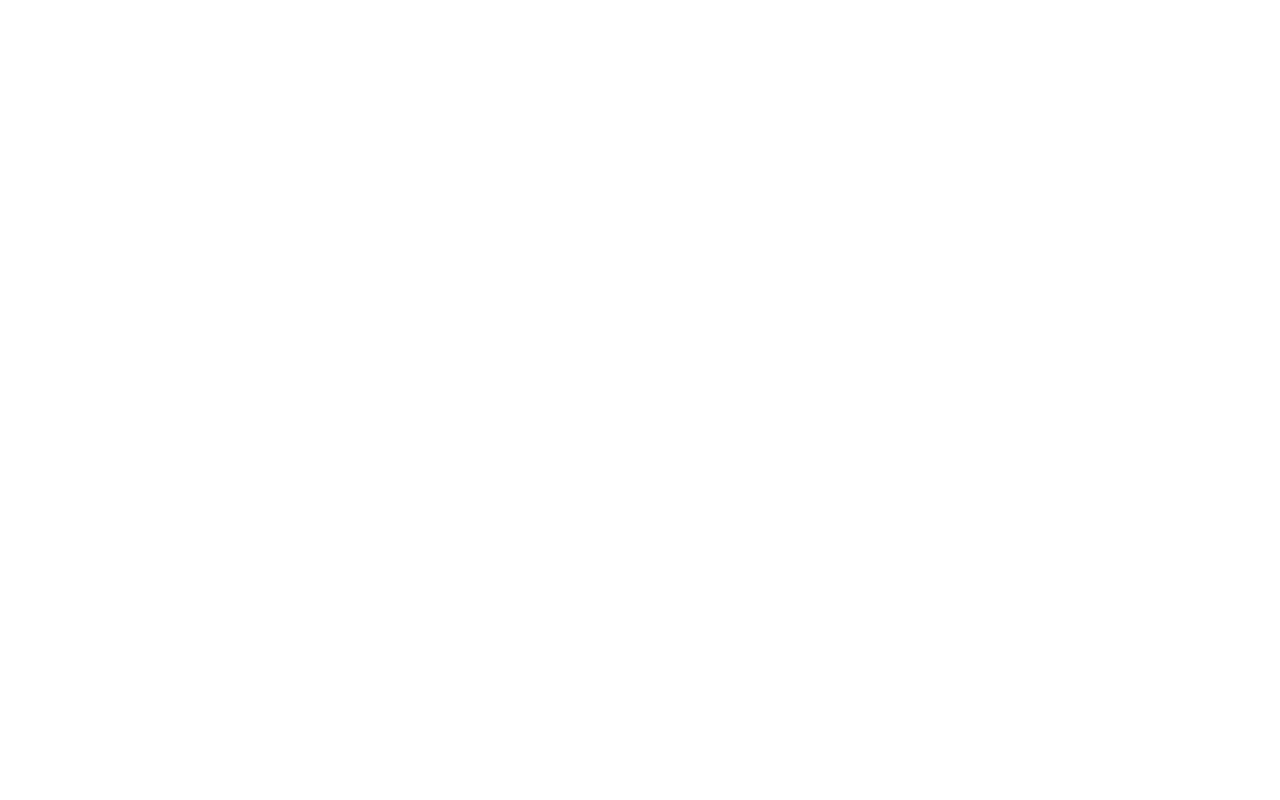
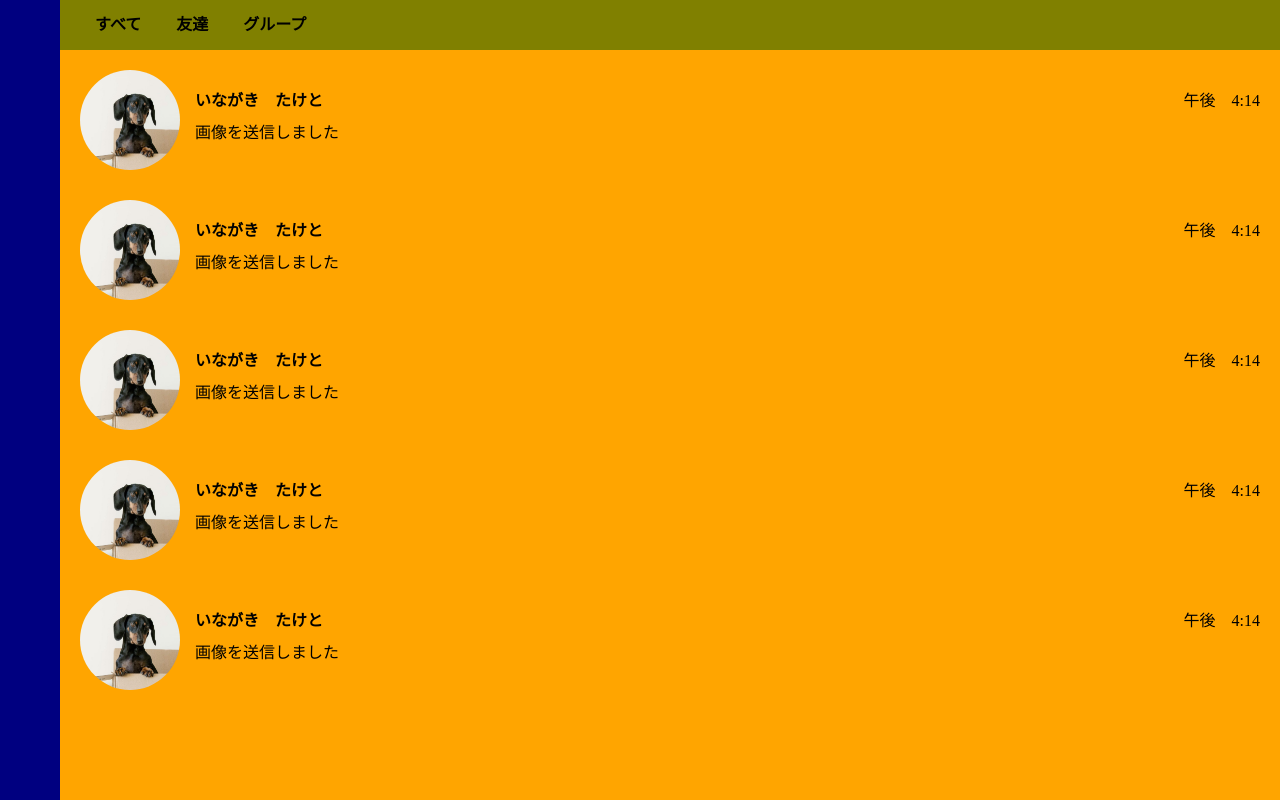
Before and after one commit to TaketoInagaki/line_clone, a plain HTML site: page index.html in a window 1280 px wide. Drawn offline with Linux system fonts and the light colour scheme.

Commit message:
Assembled layout

```diff
--- a/index.html
+++ b/index.html
@@ -1,13 +1,128 @@
 <!DOCTYPE html>
 <html lang="ja">
+
 <head>
   <meta charset="UTF-8">
   <meta http-equiv="X-UA-Compatible" content="IE=edge">
   <meta name="viewport" content="width=device-width, initial-scale=1.0">
   <link rel="stylesheet" href="style.css">
+  <link rel="stylesheet" href="reset.css">
   <title>LINE CLONE</title>
 </head>
+
 <body>
+  <!-- メニューバー -->
+  <header id="navbar">
+    <div class="menus above-menus">
+      <div class="menu"></div>
+      <div class="menu"></div>
+      <div class="menu"></div>
+      <div class="menu"></div>
+      <div class="menu"></div>
+    </div>
 
+    <div class="menus below-menus">
+      <div class="menu"></div>
+      <div class="menu"></div>
+      <div class="menu"></div>
+      <div class="menu"></div>
+      <div class="menu"></div>
+    </div>
+  </header>
+
+
+  <main>
+    <!-- 絞り込み -->
+    <section id="narrowdown">
+      <div class="scopes">
+        <div class="scope">
+          <h1 class="scope-title">すべて</h1>
+        </div>
+        <div class="scope">
+          <h1 class="scope-title">友達</h1>
+        </div>
+        <div class="scope">
+          <h1 class="scope-title">グループ</h1>
+        </div>
+      </div>
+    </section>
+
+    <!-- 連絡先 -->
+    <section id="chats">
+      <div class="chats-container">
+        <div class="address">
+          <div class="address-contents">
+            <p class="address-img"></p>
+            <div class="content">
+              <div class="address-title">
+                <h1 class="address-name">いながき　たけと</h1>
+                <p class="time address-time">午後　4:14</p>
+              </div>
+              <p class="preview">画像を送信しました</p>
+            </div>
+          </div>
+        </div>
+        <div class="address">
+          <div class="address-contents">
+            <p class="address-img"></p>
+            <div class="content">
+              <div class="address-title">
+                <h1 class="address-name">いながき　たけと</h1>
+                <p class="time address-time">午後　4:14</p>
+              </div>
+              <p class="preview">画像を送信しました</p>
+            </div>
+          </div>
+        </div>
+        <div class="address">
+          <div class="address-contents">
+            <p class="address-img"></p>
+            <div class="content">
+              <div class="address-title">
+                <h1 class="address-name">いながき　たけと</h1>
+                <p class="time address-time">午後　4:14</p>
+              </div>
+              <p class="preview">画像を送信しました</p>
+            </div>
+          </div>
+        </div>
+        <div class="address">
+          <div class="address-contents">
+            <p class="address-img"></p>
+            <div class="content">
+              <div class="address-title">
+                <h1 class="address-name">いながき　たけと</h1>
+                <p class="time address-time">午後　4:14</p>
+              </div>
+              <p class="preview">画像を送信しました</p>
+            </div>
+          </div>
+        </div>
+        <div class="address">
+          <div class="address-contents">
+            <p class="address-img"></p>
+            <div class="content">
+              <div class="address-title">
+                <h1 class="address-name">いながき　たけと</h1>
+                <p class="time address-time">午後　4:14</p>
+              </div>
+              <p class="preview">画像を送信しました</p>
+            </div>
+          </div>
+        </div>
+
+
+      </div>
+    </section>
+
+    <!-- チャットルーム -->
+    <article id="chatroom">
+
+    </article>
+
+
+
+  </main>
 </body>
+
 </html>
--- /dev/null
+++ b/reset.css
@@ -0,0 +1,102 @@
+/*
+html5doctor.com Reset Stylesheet
+v1.6.1
+Last Updated: 2010-09-17
+Author: Richard Clark - http://richclarkdesign.com
+Twitter: @rich_clark
+*/
+
+html, body, div, span, object, iframe,
+h1, h2, h3, h4, h5, h6, p, blockquote, pre,
+abbr, address, cite, code,
+del, dfn, em, img, ins, kbd, q, samp,
+small, strong, sub, sup, var,
+b, i,
+dl, dt, dd, ol, ul, li,
+fieldset, form, label, legend,
+table, caption, tbody, tfoot, thead, tr, th, td,
+article, aside, canvas, details, figcaption, figure,
+footer, header, hgroup, menu, nav, section, summary,
+time, mark, audio, video {
+    margin:0;
+    padding:0;
+    border:0;
+    outline:0;
+    font-size:100%;
+    vertical-align:baseline;
+    background:transparent;
+}
+
+body {
+    line-height:1.4;
+}
+
+article,aside,details,figcaption,figure,
+footer,header,hgroup,menu,nav,section {
+    display:block;
+}
+
+nav ul {
+    list-style:none;
+}
+
+blockquote, q {
+    quotes:none;
+}
+
+blockquote:before, blockquote:after,
+q:before, q:after {
+    content:'';
+    content:none;
+}
+
+a {
+    margin:0;
+    padding:0;
+    font-size:100%;
+    vertical-align:baseline;
+    background:transparent;
+}
+
+/* change colours to suit your needs */
+ins {
+    background-color:#ff9;
+    color:#000;
+    text-decoration:none;
+}
+
+/* change colours to suit your needs */
+mark {
+    background-color:#ff9;
+    color:#000;
+    font-style:italic;
+    font-weight:bold;
+}
+
+del {
+    text-decoration: line-through;
+}
+
+abbr[title], dfn[title] {
+    border-bottom:1px dotted;
+    cursor:help;
+}
+
+table {
+    border-collapse:collapse;
+    border-spacing:0;
+}
+
+/* change border colour to suit your needs */
+hr {
+    display:block;
+    height:1px;
+    border:0;
+    border-top:1px solid #cccccc;
+    margin:1em 0;
+    padding:0;
+}
+
+input, select {
+    vertical-align:middle;
+}
--- a/style.css
+++ b/style.css
@@ -0,0 +1,90 @@
+/* ------------------------- スマホサイズ -------------------------- */
+
+
+/* ------------------------- BASE -------------------------- */
+html {
+  height: 100%;
+}
+
+body {
+  display: flex;
+  height: 100%;
+}
+
+
+/* ------------------------- メニューバー -------------------------- */
+#navbar {
+  background-color: navy;
+  width: 60px;
+  height: 100%;
+  position: fixed;
+}
+
+main {
+  width: calc(100% - 60px);
+  padding-left: 60px;
+}
+/* ------------------------- 絞り込み -------------------------- */
+#narrowdown {
+  background-color: olive;
+  width: 100%;
+  height: 50px;
+
+}
+
+.scopes {
+  display: flex;
+}
+
+.scope {
+  margin: auto 0px auto 35px;
+  padding-top: 14px;
+}
+
+
+/* ------------------------- 連絡先 -------------------------- */
+#chats {
+  background-color: orange;
+  width: 100%;
+  height: calc(100% - 50px);
+}
+
+.chats-container {
+  padding-top: 20px;
+}
+
+.address {
+  height: 130px;
+}
+
+.address-contents {
+  width: calc(100% - 40px);
+  margin: 0 auto;
+}
+
+.address-title {
+  display: flex;
+  justify-content: space-between;
+  padding-top: 20px;
+  padding-bottom: 10px;
+}
+
+.address-img {
+  background-image: url(image/dog_4.jpg);
+  background-size: cover;
+  height: 100px;
+  width: 100px;
+  border-radius: 50%;
+  float: left;
+  margin-right: 15px;
+}
+
+
+
+
+
+
+/* ------------------------- チャットルーム -------------------------- */
+#chatroom {
+  display: none;
+}
```
Also changed, not shown: image/dog_4.jpg (added).
